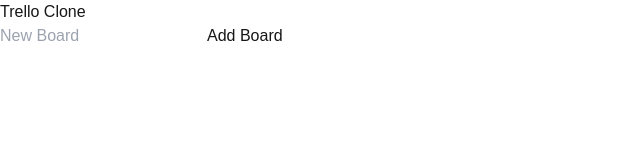
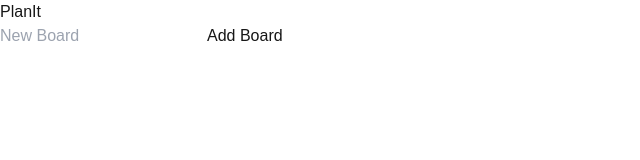
Before and after one commit to heyits-manan/PlanIt, a Next.js app: page / in a window 1280 px wide. Shown: the top 160 px of the page, without its empty margins (0-640 px from the left). Built offline with nearby package versions, Linux system fonts and the light colour scheme.

Commit message:
minor changes

```diff
--- a/src/app/page.tsx
+++ b/src/app/page.tsx
@@ -6,9 +6,7 @@
   return (
     <div className="min-h-screen bg-white">
       <div className="container mx-auto p-4">
-        <h1 className="text-4xl font-bold text-center text-black">
-          Trello Clone
-        </h1>
+        <h1 className="text-4xl font-bold text-center text-black">PlanIt</h1>
         <AddBoard />
         <BoardList />
       </div>
```
